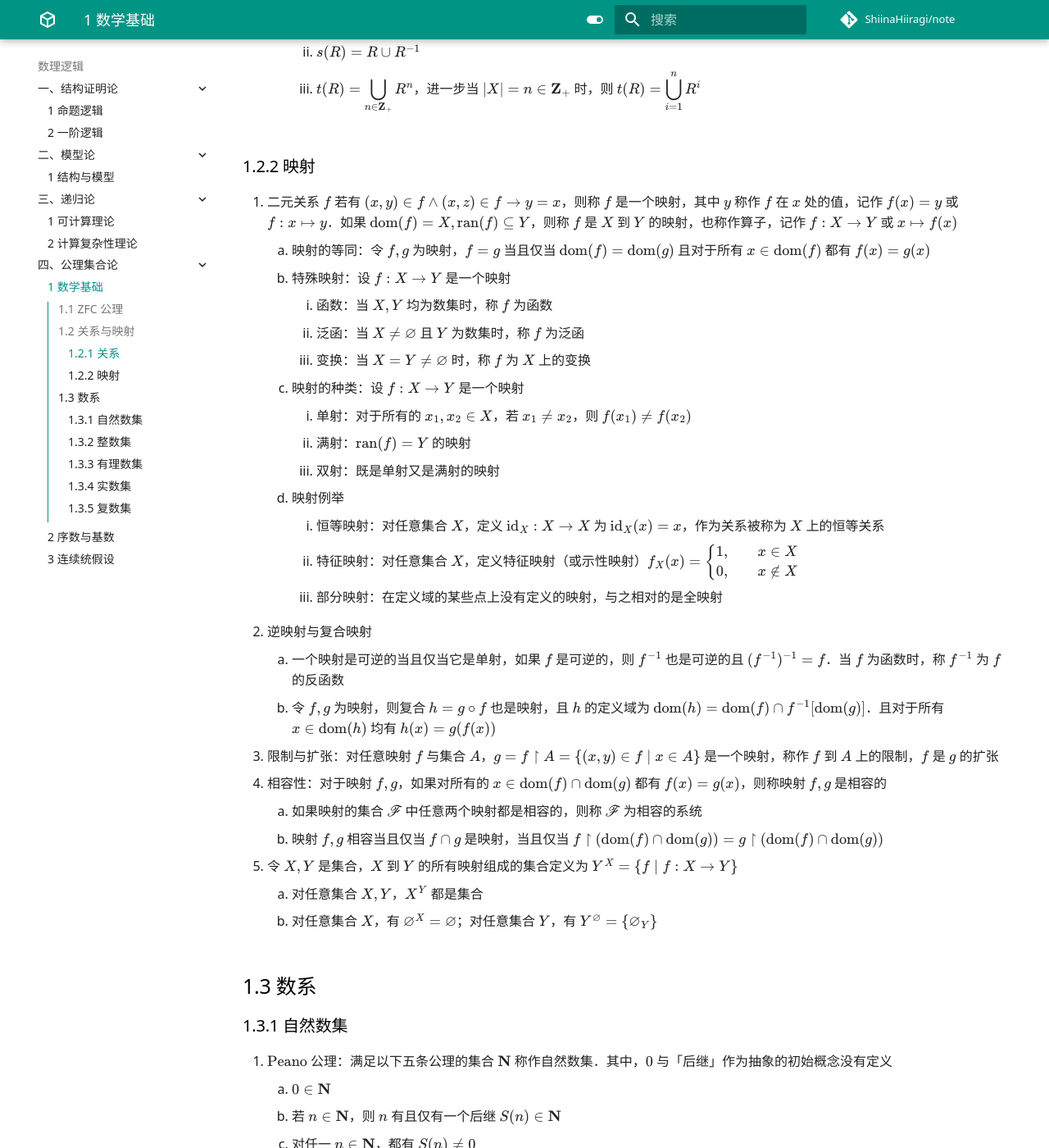
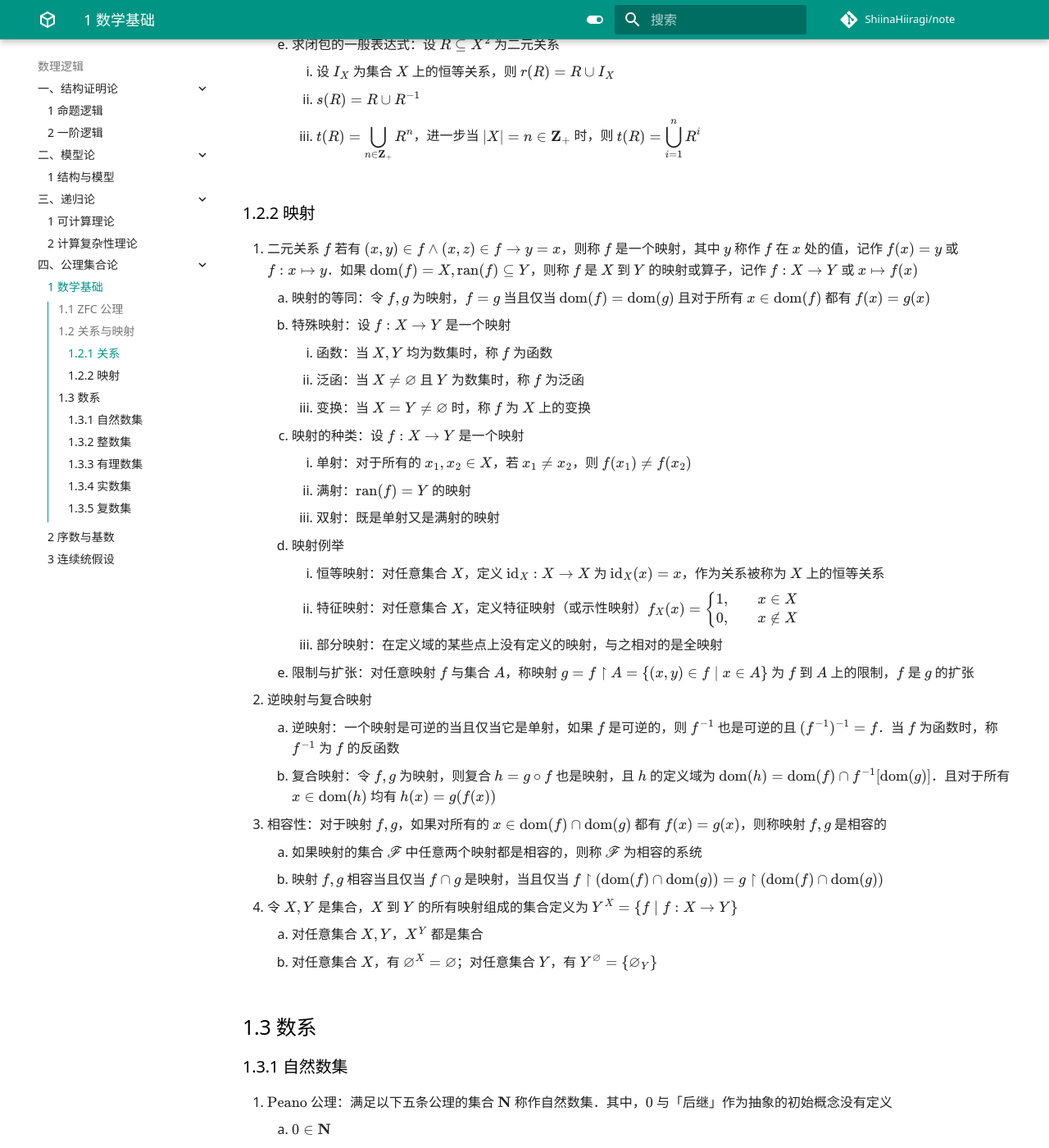
Before and after one commit to ShiinaHiiragi/note, an MkDocs documentation site: the page built from docs/logic/set/zfc.md, in a window 1280 px wide and 1400 px high, scrolled down 9327 px. Shown: the whole window at 82% size. Built offline with MkDocs 1.6.1 and Material for MkDocs 9.7.7, drawn with Linux system fonts in a browser that asks for light colours; comment, search, counter and statistics services are not loaded; some of the changed text lies outside the part shown.

Commit message:
update in new bk

```diff
--- a/docs/logic/set/zfc.md
+++ b/docs/logic/set/zfc.md
@@ -3,9 +3,16 @@
 ## 1.1 ZFC 公理
 1. 集合论语言 $\mathscr L(S)$，其中 $S = \{=, \in\}$ 且 $\Omega(=) = \Omega(\in) = 2$．定义如下缩写记号：
     1. $\neg x \in A$：$x \notin A$
-    2. $\forall x \ (x \in A \to \varphi(x))$：$\forall x \in A \ \varphi(x)$；$\exists x \ (x \in A \wedge \varphi(x))$：$\exists x \in A \ \varphi(x)$
-    3. 有界量词：$\forall x \ (x < A \to \varphi(x))$：$\forall x < A \ \varphi(x)$；$\exists x \ (x < A \wedge \varphi(x))$：$\exists x < A \ \varphi(x)$
+    2. $\forall x \ (x \in A \to \varphi(x))$：$\forall x \in A \ \varphi(x)$
+
+        $\exists x \ (x \in A \wedge \varphi(x))$：$\exists x \in A \ \varphi(x)$
+
+    3. $\forall x \ (x < A \to \varphi(x))$：$\forall x < A \ \varphi(x)$
+
+        $\exists x \ (x < A \wedge \varphi(x))$ 简写为 $\exists x < A \ \varphi(x)$
+
     4. $\exists x \ (\varphi(x) \wedge \forall y \ (\varphi(y) \to y = x))$：$\exists !x \ \varphi(x)$
+
 2. $\mathbf{ZFC}$ 公理
     1. 存在公理（$\text{Exi}$）：存在一个集合
 
@@ -332,7 +339,7 @@
         3. $t(R) = {\displaystyle \bigcup_{n \in \mathbf Z_+} R^n}$，进一步当 $|X| = n \in \mathbf Z_+$ 时，则 $t(R) = {\displaystyle \bigcup_{i=1}^n R^i}$
 
 ### 1.2.2 映射
-1. 二元关系 $f$ 若有 $(x, y) \in f \wedge (x, z) \in f \to y = x$，则称 $f$ 是一个映射，其中 $y$ 称作 $f$ 在 $x$ 处的值，记作 $f(x) = y$ 或 $f: x \mapsto y$．如果 $\mathrm{dom}(f) = X, \mathrm{ran}(f) \subseteq Y$，则称 $f$ 是 $X$ 到 $Y$ 的映射，也称作算子，记作 $f: X \to Y$ 或 $x \mapsto f(x)$
+1. 二元关系 $f$ 若有 $(x, y) \in f \wedge (x, z) \in f \to y = x$，则称 $f$ 是一个映射，其中 $y$ 称作 $f$ 在 $x$ 处的值，记作 $f(x) = y$ 或 $f: x \mapsto y$．如果 $\mathrm{dom}(f) = X, \mathrm{ran}(f) \subseteq Y$，则称 $f$ 是 $X$ 到 $Y$ 的映射或算子，记作 $f: X \to Y$ 或 $x \mapsto f(x)$
     1. 映射的等同：令 $f, g$ 为映射，$f = g$ 当且仅当 $\mathrm{dom}(f) = \mathrm{dom}(g)$ 且对于所有 $x \in \mathrm{dom}(f)$ 都有 $f(x) = g(x)$
     2. 特殊映射：设 $f: X \to Y$ 是一个映射
         1. 函数：当 $X, Y$ 均为数集时，称 $f$ 为函数
@@ -346,14 +353,14 @@
         1. 恒等映射：对任意集合 $X$，定义 $\mathrm{id}_X: X \to X$ 为 $\mathrm{id}_X(x) = x$，作为关系被称为 $X$ 上的恒等关系
         2. 特征映射：对任意集合 $X$，定义特征映射（或示性映射）$f_X(x) = \left\{\begin{aligned} & 1, & x \in X \\ & 0, & x \notin X \end{aligned}\right.$
         3. 部分映射：在定义域的某些点上没有定义的映射，与之相对的是全映射
+    5. 限制与扩张：对任意映射 $f$ 与集合 $A$，称映射 $g = f \upharpoonright A = \left\{(x, y) \in f \mid x \in A\right\}$ 为 $f$ 到 $A$ 上的限制，$f$ 是 $g$ 的扩张
 2. 逆映射与复合映射
-    1. 一个映射是可逆的当且仅当它是单射，如果 $f$ 是可逆的，则 $f^{-1}$ 也是可逆的且 $(f^{-1})^{-1} = f$．当 $f$ 为函数时，称 $f^{-1}$ 为 $f$ 的反函数
-    2. 令 $f, g$ 为映射，则复合 $h = g \circ f$ 也是映射，且 $h$ 的定义域为 $\mathrm{dom}(h) = \mathrm{dom}(f) \cap f^{-1}[\mathrm{dom}(g)]$．且对于所有 $x \in \mathrm{dom}(h)$ 均有 $h(x) = g(f(x))$
-3. 限制与扩张：对任意映射 $f$ 与集合 $A$，$g = f \upharpoonright A = \left\{(x, y) \in f \mid x \in A\right\}$ 是一个映射，称作 $f$ 到 $A$ 上的限制，$f$ 是 $g$ 的扩张
-4. 相容性：对于映射 $f, g$，如果对所有的 $x \in \mathrm{dom}(f) \cap \mathrm{dom}(g)$ 都有 $f(x) = g(x)$，则称映射 $f, g$ 是相容的
+    1. 逆映射：一个映射是可逆的当且仅当它是单射，如果 $f$ 是可逆的，则 $f^{-1}$ 也是可逆的且 $(f^{-1})^{-1} = f$．当 $f$ 为函数时，称 $f^{-1}$ 为 $f$ 的反函数
+    2. 复合映射：令 $f, g$ 为映射，则复合 $h = g \circ f$ 也是映射，且 $h$ 的定义域为 $\mathrm{dom}(h) = \mathrm{dom}(f) \cap f^{-1}[\mathrm{dom}(g)]$．且对于所有 $x \in \mathrm{dom}(h)$ 均有 $h(x) = g(f(x))$
+3. 相容性：对于映射 $f, g$，如果对所有的 $x \in \mathrm{dom}(f) \cap \mathrm{dom}(g)$ 都有 $f(x) = g(x)$，则称映射 $f, g$ 是相容的
     1. 如果映射的集合 $\mathscr F$ 中任意两个映射都是相容的，则称 $\mathscr F$ 为相容的系统
     2. 映射 $f, g$ 相容当且仅当 $f \cap g$ 是映射，当且仅当 $f \upharpoonright \left(\mathrm{dom}(f) \cap \mathrm{dom}(g)\right) = g \upharpoonright \left(\mathrm{dom}(f) \cap \mathrm{dom}(g)\right)$
-5. 令 $X, Y$ 是集合，$X$ 到 $Y$ 的所有映射组成的集合定义为 $Y^X = \left\{f \mid f: X \to Y\right\}$
+4. 令 $X, Y$ 是集合，$X$ 到 $Y$ 的所有映射组成的集合定义为 $Y^X = \left\{f \mid f: X \to Y\right\}$
     1. 对任意集合 $X, Y$，$X^Y$ 都是集合
     2. 对任意集合 $X$，有 $\varnothing^{X} = \varnothing$；对任意集合 $Y$，有 $Y^{\varnothing} = \left\{\varnothing_{Y}\right\}$
 
```
Also changed, not shown: other parts of docs/logic/set/zfc.md (+1 -1 lines), docs/index.md (+1 -1 lines).
